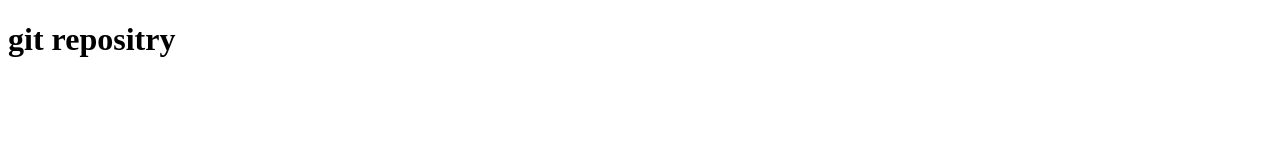
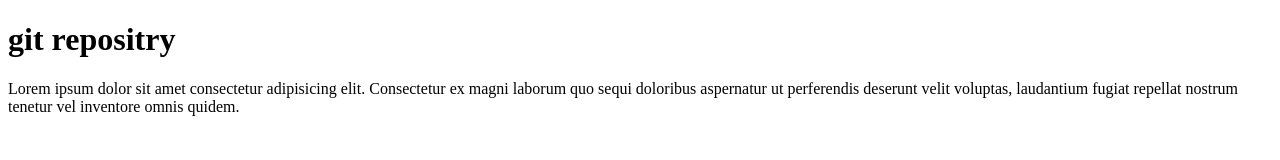
Before and after one commit to saad1076/saad, a plain HTML site: page index.html in a window 1280 px wide. Drawn offline with Linux system fonts and the light colour scheme.

Commit message:
add para

```diff
--- a/index.html
+++ b/index.html
@@ -1,11 +1,17 @@
 <!DOCTYPE html>
 <html lang="en">
+
 <head>
     <meta charset="UTF-8">
     <meta name="viewport" content="width=device-width, initial-scale=1.0">
     <title>Document</title>
 </head>
+
 <body>
     <h1>git repositry</h1>
+    <p>Lorem ipsum dolor sit amet consectetur adipisicing elit. Consectetur ex magni laborum quo sequi doloribus
+        aspernatur ut perferendis deserunt velit voluptas, laudantium fugiat repellat nostrum tenetur vel inventore
+        omnis quidem.</p>
 </body>
+
 </html>
```
